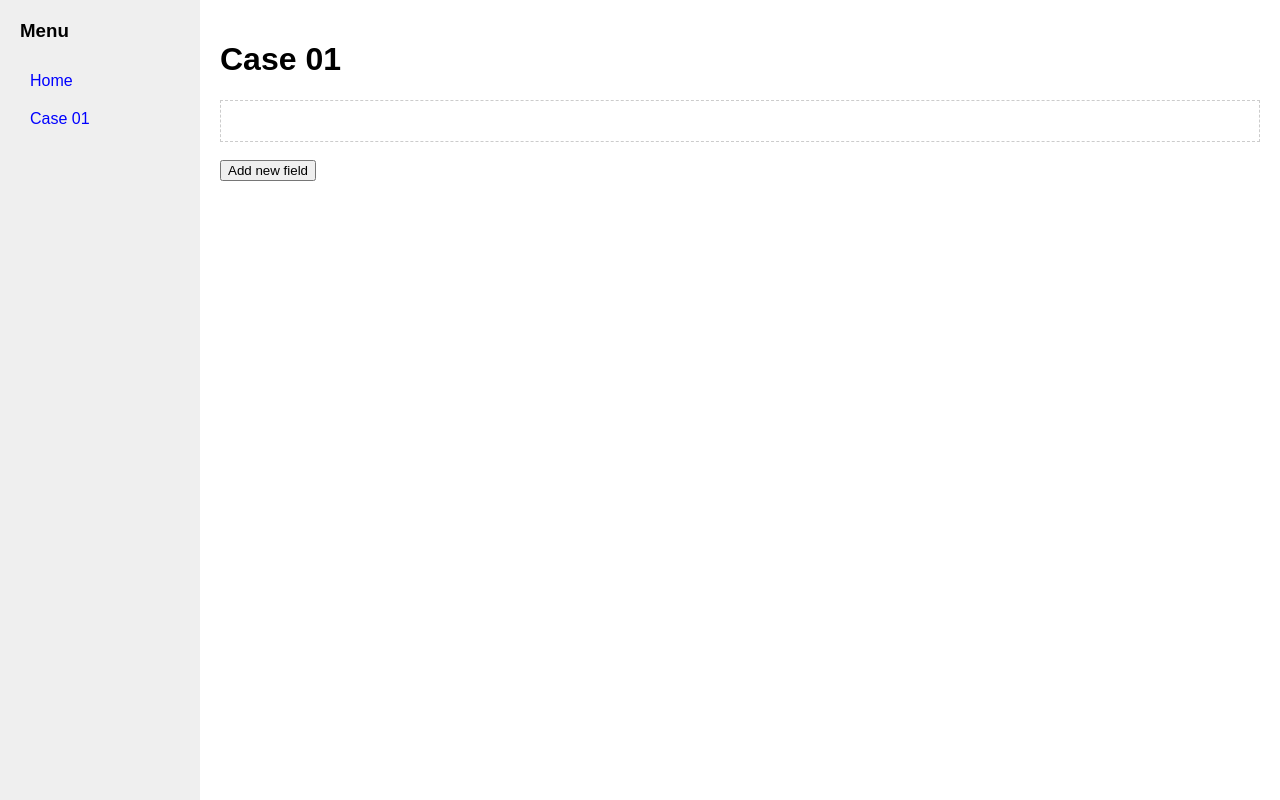
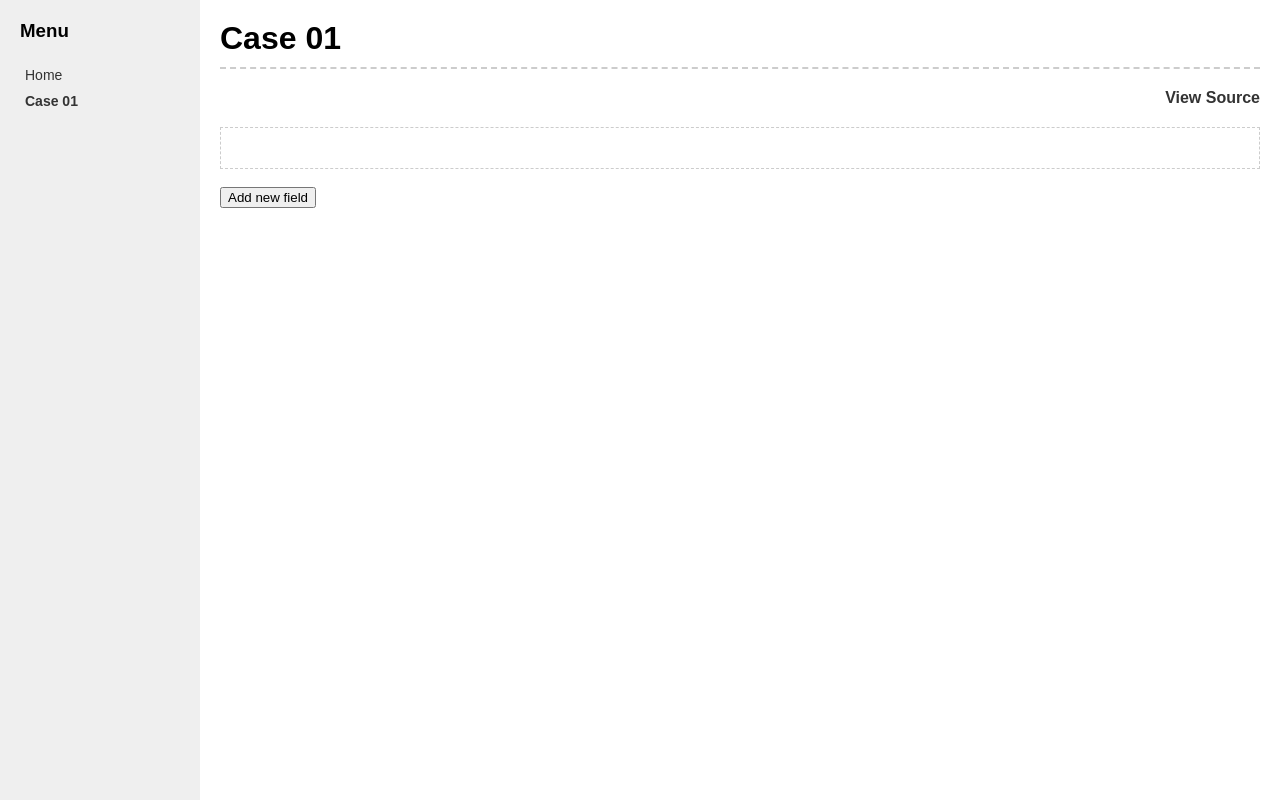
Before and after one commit to ratchagarn/react-showcase, a React (Create React App) app: page /case01 in a window 1280 px wide. Built offline with nearby package versions, Linux system fonts and the light colour scheme.

Commit message:
Update style.

```diff
--- a/src/App.js
+++ b/src/App.js
@@ -20,6 +20,7 @@ injectGlobal([`
     height: 100%;
     margin: 0;
     padding: 0;
+    background-color: white;
     font-family: Arial, Helvetica, sans-serif
   }
 `])
@@ -32,7 +33,7 @@ class App extends Component {
         <Layout>
           <Switch>
             <Route exact path="/" component={Home} />
-            <Route exact path="/case01" component={Case01} />
+            <Route path="/case01" component={Case01} />
           </Switch>
         </Layout>
       </Router>
--- a/src/UI/Layout.js
+++ b/src/UI/Layout.js
@@ -1,12 +1,13 @@
 import React from 'react'
 import styled from 'styled-components'
-import { Link } from 'react-router-dom'
+import { NavLink } from 'react-router-dom'
 
 
 const menu = [
   {
     name: 'Home',
     path: '/',
+    exact: true,
   },
   {
     name: 'Case 01',
@@ -17,7 +18,7 @@ const menu = [
 const Layout = ({ children }) => {
   const menuList = menu.map((item, i) => (
     <Menu.Item key={`menu-item-${i}`}>
-      <Link to={item.path}>{item.name}</Link>
+      <NavLink exact={item.exact} to={item.path}>{item.name}</NavLink>
     </Menu.Item>
   ))
 
@@ -68,16 +69,20 @@ const Menu = styled.ul`
 `
 
 Menu.Item = styled.li`
-  padding: 10px;
+  padding: 5px;
   list-style: none;
 
   > a {
     display: block;
-    color: blue;
+    color: #333;
+    font-size: 14px;
     text-decoration: none;
 
+    &.active {
+      font-weight: bold;
+    }
+
     &:hover {
-      color: red;
       text-decoration: underline;
     }
   }
--- /dev/null
+++ b/src/UI/PageTitle.js
@@ -0,0 +1,10 @@
+import styled from 'styled-components'
+
+const PageTitle = styled.h1`
+  border-bottom: 2px dashed #CCC;
+  margin: 0 0 20px 0;
+  padding-bottom: 10px;
+  font-size: 32px;
+`
+
+export default PageTitle
--- /dev/null
+++ b/src/UI/ViewSource.js
@@ -0,0 +1,33 @@
+import React from 'react'
+import styled from 'styled-components'
+
+
+const baseUrl = 'https://github.com/ratchagarn/react-showcase/blob/master/src/features'
+
+const ViewSource = ({ name }) => (
+  <Container>
+    <Link
+      href={`${baseUrl}/${name}/${name}.js`}
+      target="_blank">
+      View Source
+    </Link>
+  </Container>
+)
+
+export default ViewSource
+
+
+const Container = styled.div`
+  margin-bottom: 20px;
+  text-align: right;
+`
+
+const Link = styled.a`
+  color: #333;
+  font-weight: bold;
+  text-decoration: none;
+
+  &:hover {
+    text-decoration: underline;
+  }
+`
--- a/src/features/Case01/Case01.js
+++ b/src/features/Case01/Case01.js
@@ -2,6 +2,8 @@ import React, { Component } from 'react'
 import styled from 'styled-components'
 
 import Container from 'UI/Container'
+import PageTitle from 'UI/PageTitle'
+import ViewSource from 'UI/ViewSource'
 
 
 class Case01 extends Component {
@@ -23,7 +25,8 @@ class Case01 extends Component {
 
     return (
       <Container>
-        <h1>Case 01</h1>
+        <PageTitle>Case 01</PageTitle>
+        <ViewSource name="Case01" />
         <Wrapper>
           {fields}
         </Wrapper>
```
